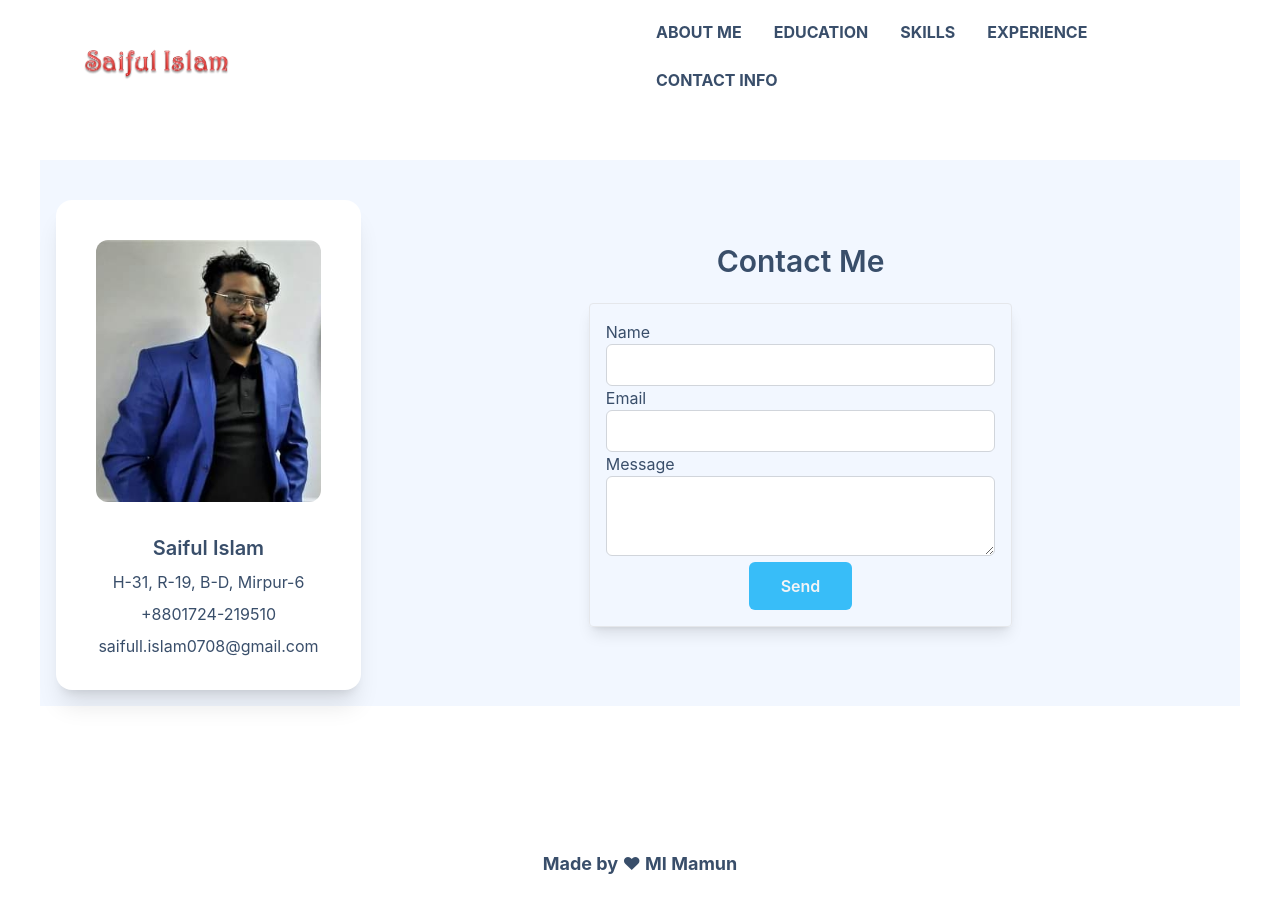
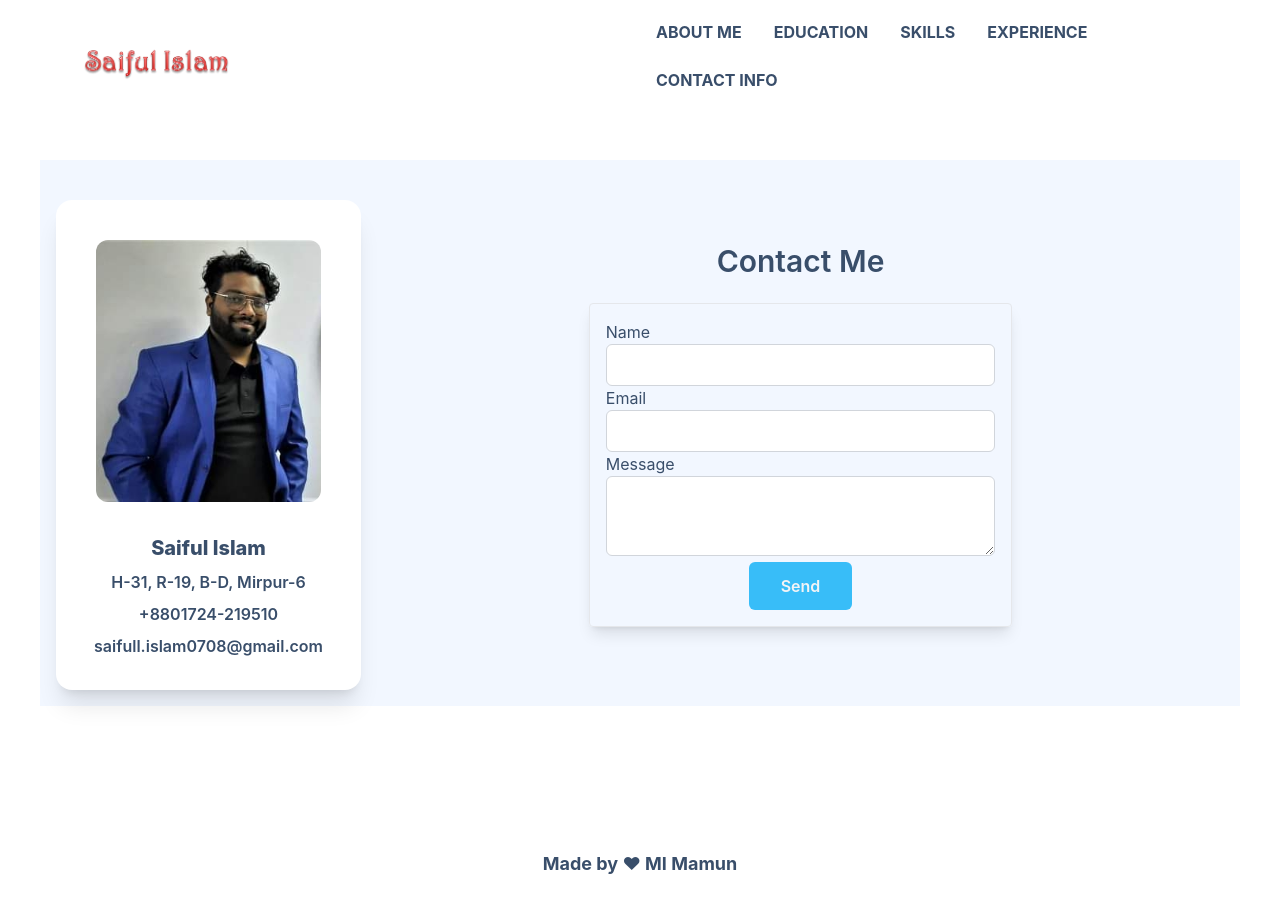
Before and after one commit to mmi-mamun/portfolio-for-saiful, a React (Create React App) app: page /contact in a window 1280 px wide. Built offline with nearby package versions, Linux system fonts and the light colour scheme.

Commit message:
Some changes

```diff
--- a/src/components/Contact.js
+++ b/src/components/Contact.js
@@ -33,10 +33,10 @@ const Contact = () => {
                         <img src={saiful} alt="Shoes" className="rounded-xl" />
                     </figure>
                     <div className="card-body items-center text-center">
-                        <h2 className="card-title">Saiful Islam</h2>
-                        <p>H-31, R-19, B-D, Mirpur-6</p>
-                        <p>+8801724-219510</p>
-                        <p>saifull.islam0708@gmail.com</p>
+                        <h2 className="card-title font-extrabold">Saiful Islam</h2>
+                        <p className='font-semibold'>H-31, R-19, B-D, Mirpur-6</p>
+                        <p className='font-semibold'>+8801724-219510</p>
+                        <p className='font-semibold'>saifull.islam0708@gmail.com</p>
                     </div>
                 </div>
 
--- a/src/components/Navbar.js
+++ b/src/components/Navbar.js
@@ -15,10 +15,9 @@ const Navbar = () => {
                         <li><Link to='/education'>Education</Link></li>
                         <li><Link to='/skills'>Skills</Link></li>
                         <li><Link to='/experiences'>Experience</Link></li>
-                        <li><Link to='/blog'>Hobbies</Link></li>
                         <li><Link to='/contact'>Contact Info</Link></li>
                         {/* <li><a href='#contact'>Contact Info</a></li> */}
-                        <Link className='btn btn-outline' to="/files/resume.pdf" target="_blank" download>Resume</Link>
+                        {/* <Link className='btn btn-outline' to="/files/resume.pdf" target="_blank" download>Resume</Link> */}
                     </ul>
                 </div>
                 <Link to='/home' className="btn btn-ghost normal-case text-xl"><img className='w-48' src={logo} alt="" /></Link>
```
